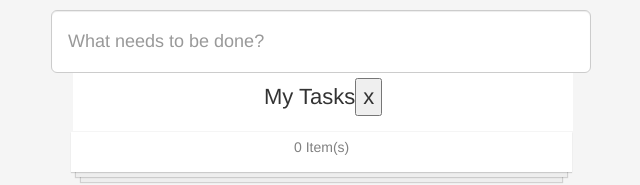
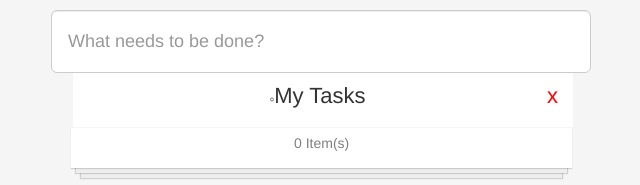
Before and after one commit to adelowokanpelumi/Reatct-Todo-App, a React (Create React App) app: page / in a window 1280 px wide. Shown: the part 173-358 px from the top of the page, without its empty margins (319-959 px from the left). Built offline with nearby package versions, Linux system fonts and the light colour scheme.

Commit message:
Todo app List Css and functionality updated

```diff
--- a/package.json
+++ b/package.json
@@ -13,5 +13,8 @@
     "build": "react-scripts build",
     "test": "react-scripts test --env=jsdom",
     "eject": "react-scripts eject"
+  },
+  "devDependencies": {
+    "react-edit-inline": "^1.0.8"
   }
 }
--- a/src/App.css
+++ b/src/App.css
@@ -36,17 +36,25 @@ a.close {
 }
 
 
-.Task{
+li{
   background: #fff;
   list-style-type: none;
   color: #333;
+  max-width: 550px;
+  word-wrap: break-word;
+  text-align: center !important;
   padding: 15px;
-  margin-top: -10px;
+  margin-top: -8px;
   margin-bottom: 10px;
   margin-right: 31.3%;
   margin-left: 28.4%;
   font-size: 22px;
   text-orientation: capitalize;
+}
+
+.done{
+  text-decoration: line-through !important;
+  color: red;
 }
 
 .button {
@@ -74,5 +82,11 @@ a.close {
       margin-left: 30.5%;
 }
 
-.colorg{
+.remove {
+  float: right !important;
+  color: red !important;
 }
+
+.elem{
+  float: left !important;
+}
--- a/src/App.js
+++ b/src/App.js
@@ -1,4 +1,4 @@
-import React, { Component } from 'react';
+import React from 'react';
 import './App.css';
 import '../node_modules/bootstrap/dist/css/bootstrap.min.css';
 import AddNewTask from './addtask.js';
--- a/src/addtask.js
+++ b/src/addtask.js
@@ -1,4 +1,4 @@
-import React, { Component } from 'react';
+import React from 'react';
 import './App.css';
 import '../node_modules/bootstrap/dist/css/bootstrap.min.css';
 
--- a/src/applist.js
+++ b/src/applist.js
@@ -20,9 +20,10 @@ class TodoAppList extends Component {
   render() {
 
   	var items = this.props.tasks.map((elem, i) => {
-  		return <li className="Task" key={i}>
-                <span>{elem}</span>
-                <button onClick={this.remove}>x</button>
+  		return <li className={elem.checked===true? 'done':'.li'} key={i}>
+                    <input  className = "input-group-addon" checked={elem.checked} type = "radio" />
+                  {elem}
+                  <span className="remove" onClick={this.remove}>x</span>
               </li>
   	});
     return (
```
Also changed, not shown: src/editable.js (added, +41 -0 lines), src/edit.js (added), 1 other file (tests, documents, lock files or other folders).
